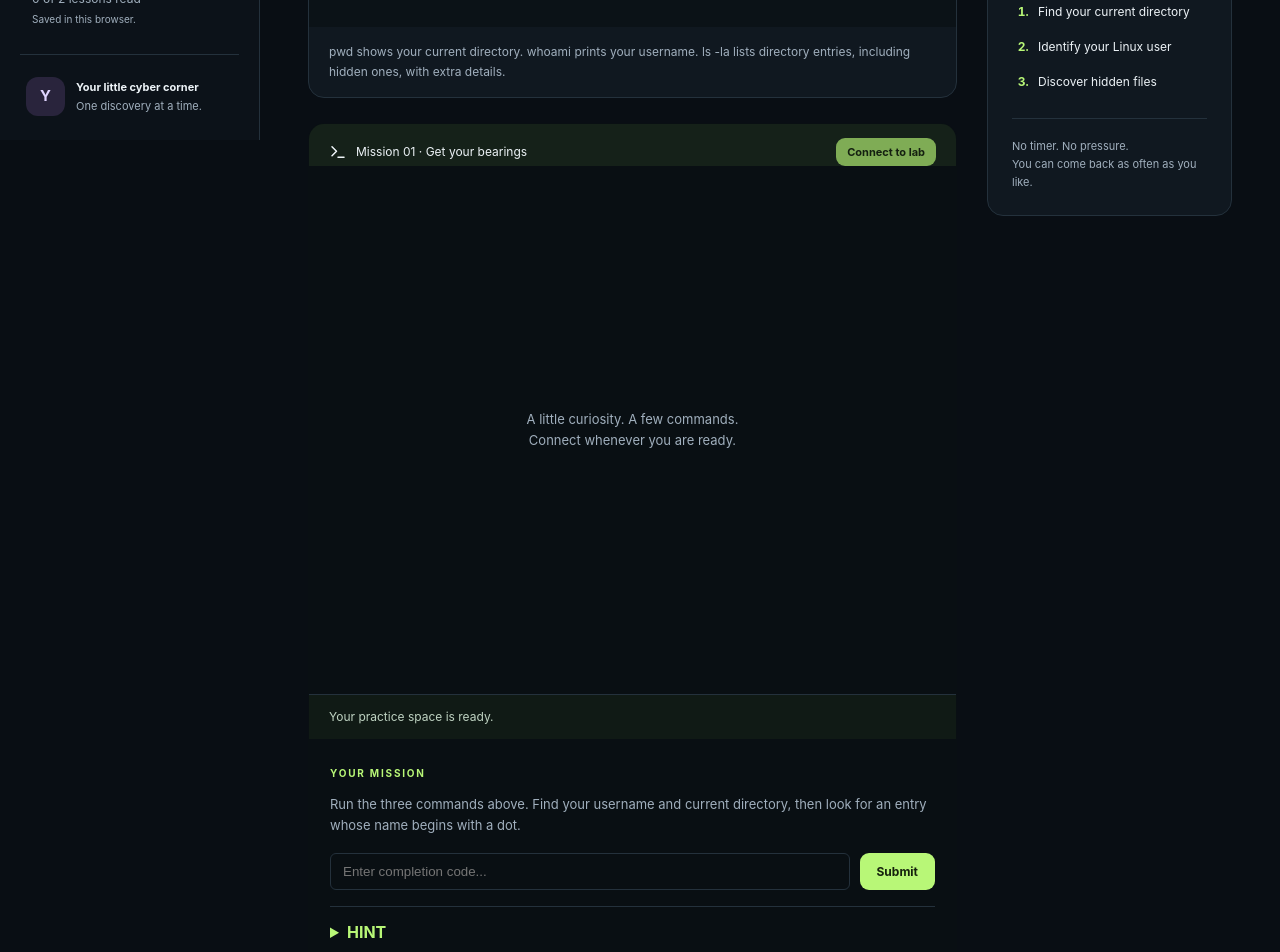
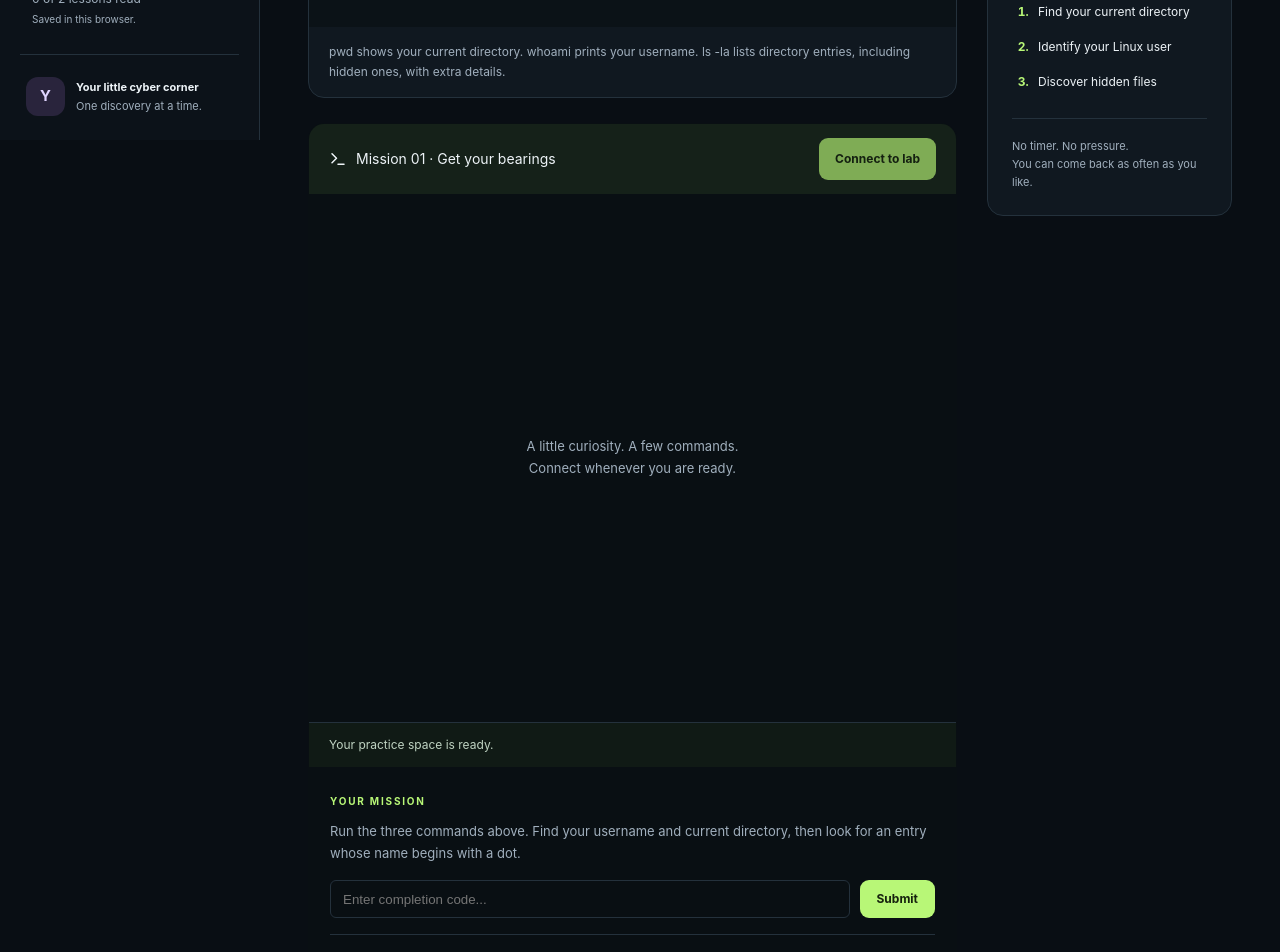
Before and after one commit to NotIcyFalcon/cipher-lab, a Next.js app: page / in a window 1280 px wide. Shown: the part 660-1612 px from the top of the page. Built offline with nearby package versions, Linux system fonts and the light colour scheme.

Commit message:
Fix UI for terminal and dashboards

```diff
--- a/src/app/page.tsx
+++ b/src/app/page.tsx
@@ -100,6 +100,7 @@ function Quiz({
 function LabBlock({ block }: { block: Extract<ContentBlock, { type: "lab" }> }) {
   const [completed, setCompleted] = useState(false);
   const [flagInput, setFlagInput] = useState("");
+  const [error, setError] = useState(false);
 
   const correctFlag = "cyberbox-flag"; // You can replace this with hashed checks later
 
@@ -107,8 +108,9 @@ function LabBlock({ block }: { block: Extract<ContentBlock, { type: "lab" }> })
     e.preventDefault();
     if (flagInput.trim().toLowerCase() === correctFlag) {
       setCompleted(true);
+      setError(false);
     } else {
-      alert("Incorrect code. Try again!");
+      setError(true);
     }
   }
 
@@ -119,7 +121,7 @@ function LabBlock({ block }: { block: Extract<ContentBlock, { type: "lab" }> })
           <Check size={20} color="#b8f777" />
           <strong style={{ color: "#b8f777" }}>Practice Completed</strong>
         </div>
-        <button className="secondary-button" onClick={() => setCompleted(false)} style={{ fontSize: "12px", padding: "4px 10px", height: "auto" }}>
+        <button className="secondary-button" onClick={() => { setCompleted(false); setFlagInput(""); }} style={{ fontSize: "12px", padding: "4px 10px", height: "auto" }}>
           Reattempt
         </button>
       </section>
@@ -134,15 +136,18 @@ function LabBlock({ block }: { block: Extract<ContentBlock, { type: "lab" }> })
         <span className="eyebrow">YOUR MISSION</span>
         <p>{block.objective}</p>
 
-        <form onSubmit={submitFlag} style={{ display: "flex", gap: "10px", marginTop: "16px", marginBottom: "16px" }}>
+        <form onSubmit={submitFlag} style={{ display: "flex", flexDirection: "column", gap: "8px", marginTop: "16px", marginBottom: "16px" }}>
+          <div style={{ display: "flex", gap: "10px" }}>
             <input
               type="text"
               value={flagInput}
-            onChange={(e) => setFlagInput(e.target.value)}
+              onChange={(e) => { setFlagInput(e.target.value); setError(false); }}
               placeholder="Enter completion code..."
-            style={{ flex: 1, padding: "8px 12px", borderRadius: "6px", border: "1px solid var(--border)", background: "#090f13", color: "var(--text)" }}
+              style={{ flex: 1, padding: "8px 12px", borderRadius: "6px", border: error ? "1px solid #ff8b8b" : "1px solid var(--border)", background: "#090f13", color: "var(--text)", outline: "none" }}
             />
             <button type="submit" className="primary-button" style={{ height: "auto", padding: "8px 16px" }}>Submit</button>
+          </div>
+          {error && <span style={{ color: "#ff8b8b", fontSize: "12px", marginLeft: "4px" }}>Incorrect answer</span>}
         </form>
 
         <details>
--- a/src/components/LabTerminal.tsx
+++ b/src/components/LabTerminal.tsx
@@ -233,21 +233,20 @@ export default function LabTerminal({ labId, title }: Props) {
 
   return (
     <div className="live-lab">
-      <div className="panel-heading" style={{ borderBottom: "none", paddingBottom: 0 }}>
-        <span className="icon-label">
+      <div className="panel-heading" style={{ borderBottom: "none", alignItems: "center" }}>
+        <span className="icon-label" style={{ fontSize: "14px" }}>
           <TerminalIcon size={18} aria-hidden="true" />
           {title}
         </span>
 
         {busy ? (
-          <button type="button" className="secondary-button" style={{ padding: "4px 10px", fontSize: "11px", height: "auto" }} onClick={disconnect}>
+          <button type="button" className="secondary-button" onClick={disconnect}>
             Disconnect
           </button>
         ) : (
           <button
             type="button"
             className="primary-button"
-            style={{ padding: "4px 10px", fontSize: "11px", height: "auto" }}
             onClick={connect}
             disabled={!accessCode}
           >
```
Also changed, not shown: src/app/dashboard/page.tsx (+7 -1 lines), src/app/paths/page.tsx (+7 -1 lines). Lines whose indentation alone changed are shown as unchanged.
